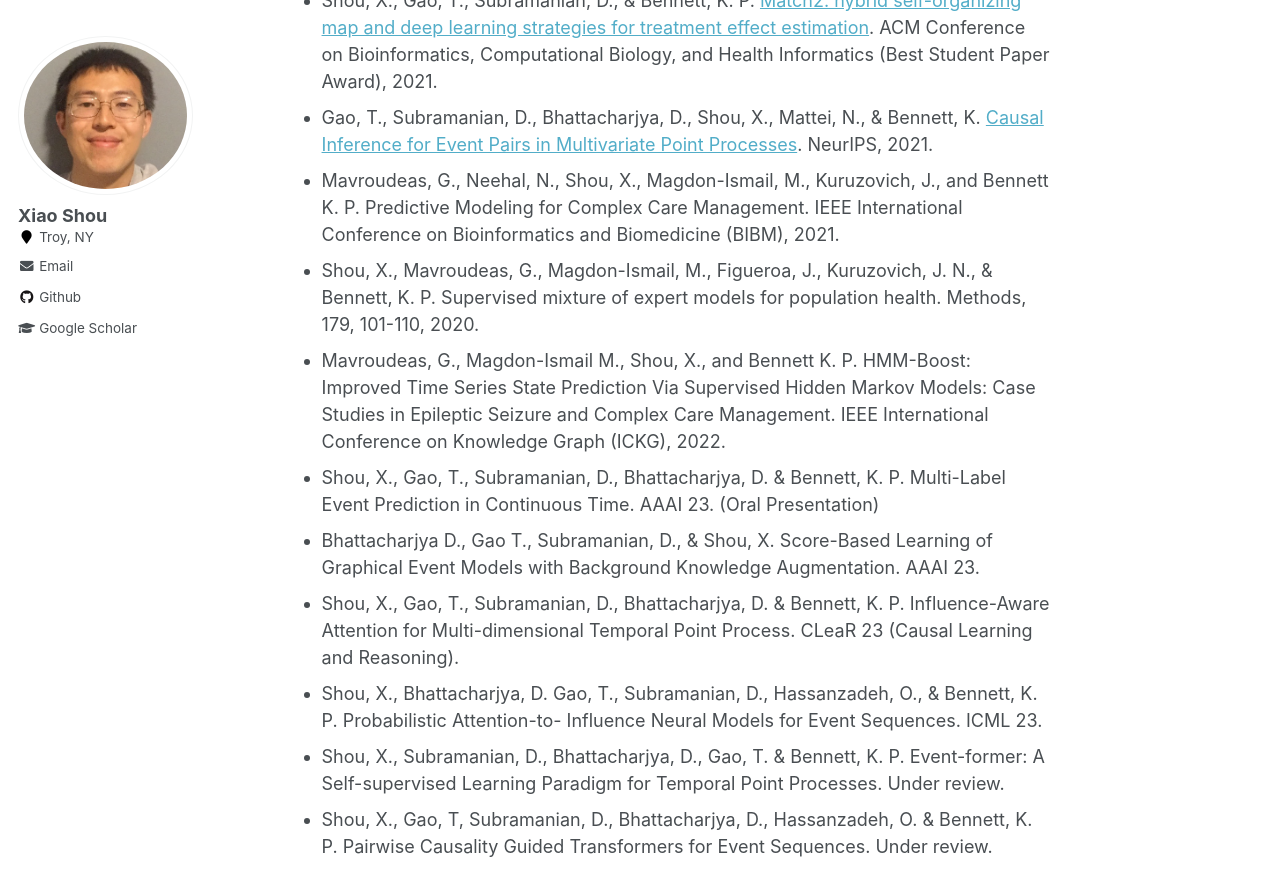
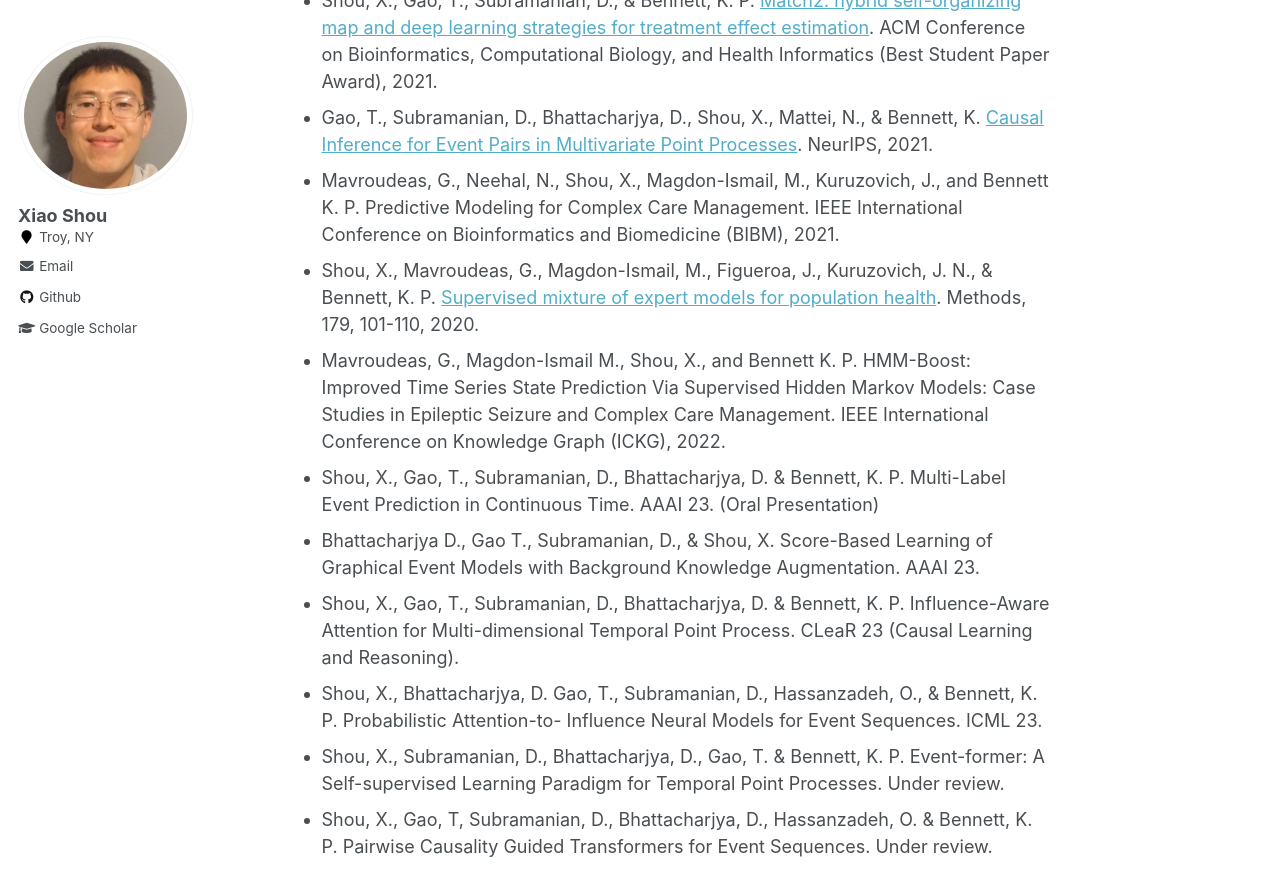
Before and after one commit to shou-xiao/shou-xiao1.github.io, a Jekyll site: the page built from _pages/about.md, in a window 1280 px wide and 900 px high, scrolled down 860 px. Shown: the top 896 px of the window. Built offline with Jekyll 4.4.1, drawn with Linux system fonts in a browser that asks for light colours; part of the change alters nothing that is shown.

```diff
--- a/_pages/about.md
+++ b/_pages/about.md
@@ -34,7 +34,7 @@ Publications
 * Shou, X., Gao, T., Subramanian, D., & Bennett, K. P. [Match2: hybrid self-organizing map and deep learning strategies for treatment effect estimation](https://dl.acm.org/doi/pdf/10.1145/3459930.3469532). ACM Conference on Bioinformatics, Computational Biology, and Health Informatics (Best Student Paper Award), 2021.
 * Gao, T., Subramanian, D., Bhattacharjya, D., Shou, X., Mattei, N., & Bennett, K. [Causal Inference for Event Pairs in Multivariate Point Processes](https://proceedings.neurips.cc/paper/2021/file/9078f2a8254704bd760460f027072e52-Paper.pdf). NeurIPS, 2021.
 * Mavroudeas, G., Neehal, N., Shou, X., Magdon-Ismail, M., Kuruzovich, J., and Bennett K. P. Predictive Modeling for Complex Care Management. IEEE International Conference on Bioinformatics and Biomedicine (BIBM), 2021.
-* Shou, X., Mavroudeas, G., Magdon-Ismail, M., Figueroa, J., Kuruzovich, J. N., & Bennett, K. P. Supervised mixture of expert models for population health. Methods, 179, 101-110, 2020.
+* Shou, X., Mavroudeas, G., Magdon-Ismail, M., Figueroa, J., Kuruzovich, J. N., & Bennett, K. P. [Supervised mixture of expert models for population health](https://www.sciencedirect.com/science/article/abs/pii/S1046202320300438). Methods, 179, 101-110, 2020.
 * Mavroudeas, G., Magdon-Ismail M., Shou, X., and Bennett K. P. HMM-Boost: Improved Time Series State Prediction Via Supervised Hidden Markov Models: Case Studies in Epileptic Seizure and Complex Care Management. IEEE International Conference on Knowledge Graph (ICKG), 2022.
 * Shou, X., Gao, T., Subramanian, D., Bhattacharjya, D. & Bennett, K. P. Multi-Label Event Prediction in Continuous Time.
 AAAI 23. (Oral Presentation)
```
